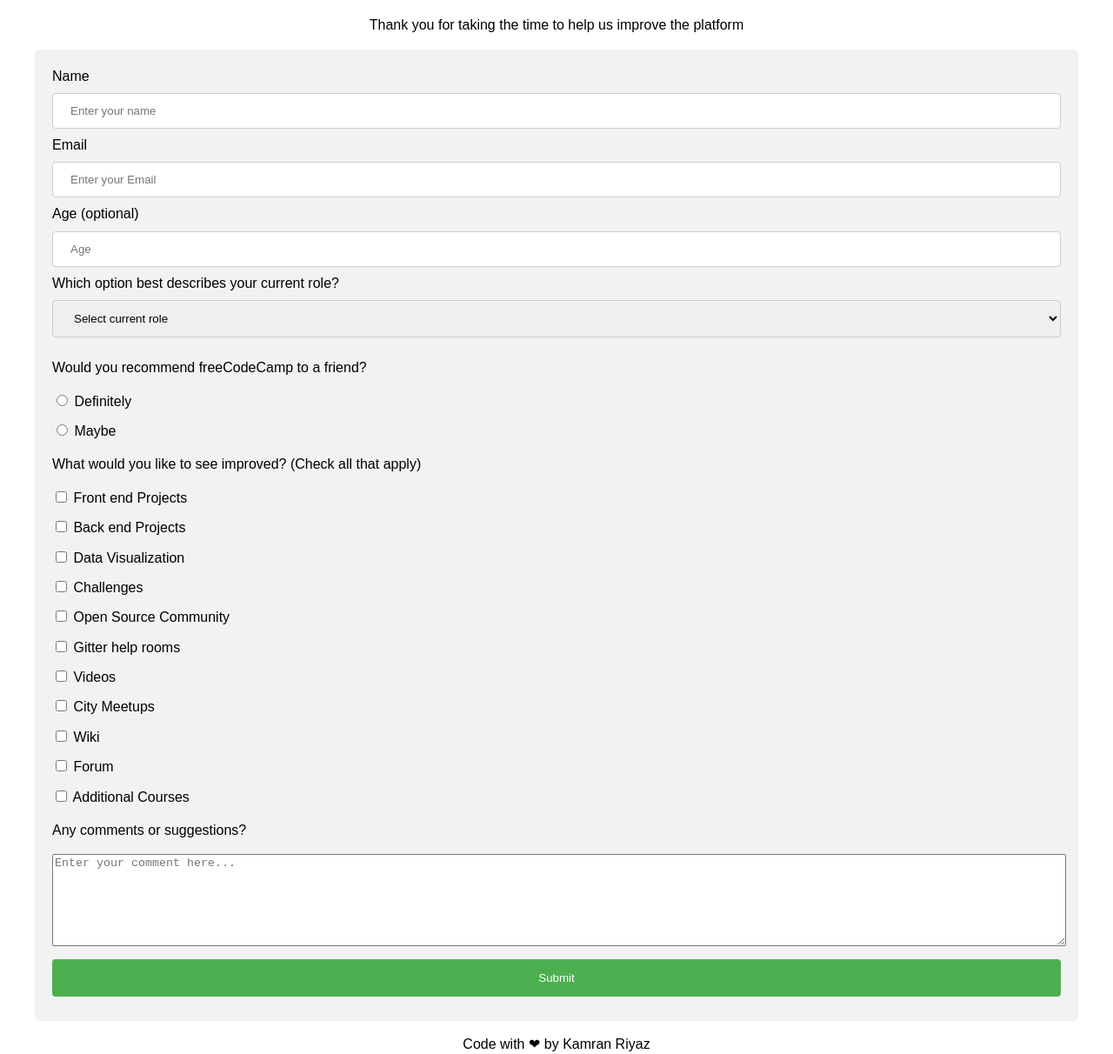
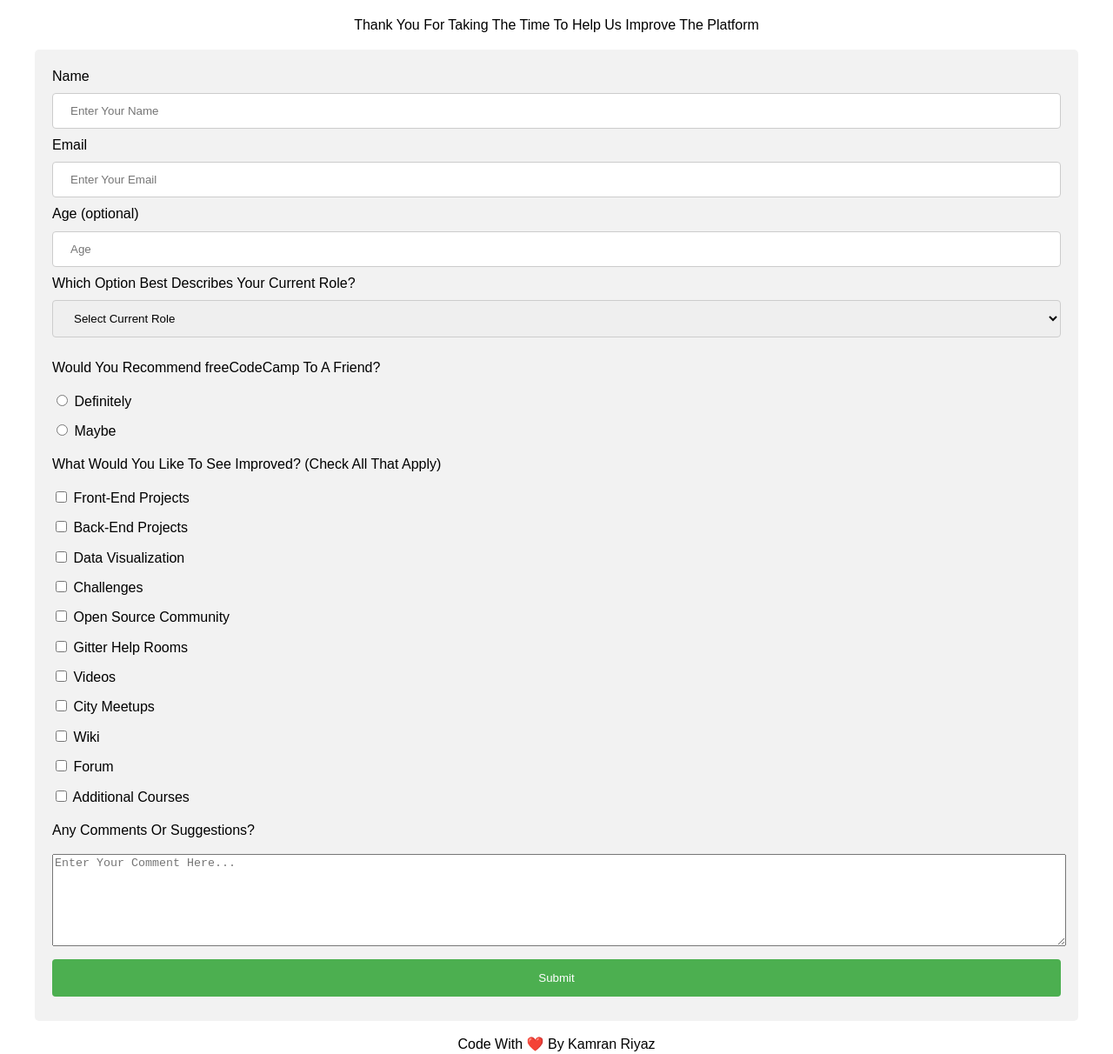
Before and after one commit to Kamran-Riyaz/Survey-form, a plain HTML site: page index.html in a window 1280 px wide. Shown: the part 88-1300 px from the top of the page at 87% size. Drawn offline with Linux system fonts and the light colour scheme.

Commit message:
Update index.html

```diff
--- a/index.html
+++ b/index.html
@@ -11,7 +11,7 @@
     <header>
 
         <h1 id="title">freeCodeCamp Survey Form</h1>
-        <p id="description">Thank you for taking the time to help us improve the platform</p>
+        <p id="description">Thank You For Taking The Time To Help Us Improve The Platform</p>
 
     </header>
 
@@ -20,24 +20,24 @@
 
         <form id="survey-form">
             <label id="name-label">Name</label>
-            <input id="name" type="text" placeholder="Enter your name" required>
+            <input id="name" type="text" placeholder="Enter Your Name" required>
 
             <label id="email-label">Email</label>
-            <input id="email" type="email" placeholder="Enter your Email" required>
+            <input id="email" type="email" placeholder="Enter Your Email" required>
 
             <label id="number-label">Age (optional)</lable>
                 <input id="number" type="number" min="10" max="99" placeholder="Age">
 
-                <label id="role-label">Which option best describes your current role?</label>
+                <label id="role-label">Which Option Best Describes Your Current Role?</label>
 
                 <select id="dropdown">
-                    <option>Select current role</option>
+                    <option>Select Current Role</option>
                     <option>Student</option>
                     <option>Working</option>
                     <option>Other</option>
                 </select>
 
-                <p>Would you recommend freeCodeCamp to a friend?</p>
+                <p>Would You Recommend freeCodeCamp To A Friend?</p>
 
                 <div class="radio-group">
 
@@ -52,18 +52,18 @@
                     </label>
                 </div>
 
-                <p>What would you like to see improved? (Check all that apply)</p>
+                <p>What Would You Like To See Improved? (Check All That Apply)</p>
 
                 <div class="checkbox-container">
 
                     <label class="checkbox-label">
-                        <input type="checkbox" value="Front-end Projects">
-                        Front end Projects
+                        <input type="checkbox" value="Front-End Projects">
+                        Front-End Projects
                     </label>
 
                     <label class="checkbox-label">
-                        <input type="checkbox" value="Back-end Projects">
-                        Back end Projects
+                        <input type="checkbox" value="Back-End Projects">
+                        Back-End Projects
                     </label>
 
                     <label class="checkbox-label">
@@ -83,7 +83,7 @@
 
                     <label class="checkbox-label">
                         <input type="checkbox" value="Gitter help rooms">
-                        Gitter help rooms
+                        Gitter Help Rooms
                     </label>
 
                     <label class="checkbox-label">
@@ -113,9 +113,9 @@
 
                 </div>
 
-                <p>Any comments or suggestions?</p>
+                <p>Any Comments Or Suggestions?</p>
 
-                <textarea placeholder="Enter your comment here..."></textarea>
+                <textarea placeholder="Enter Your Comment Here..."></textarea>
 
                 <input class="btn" type="submit" id="submit">
 
@@ -125,7 +125,7 @@
     </div>
 
     <footer>
-        <p>Code with ❤ by Kamran Riyaz</p>
+        <p>Code With ❤️ By Kamran Riyaz</p>
     </footer>
 
 </body>
```
